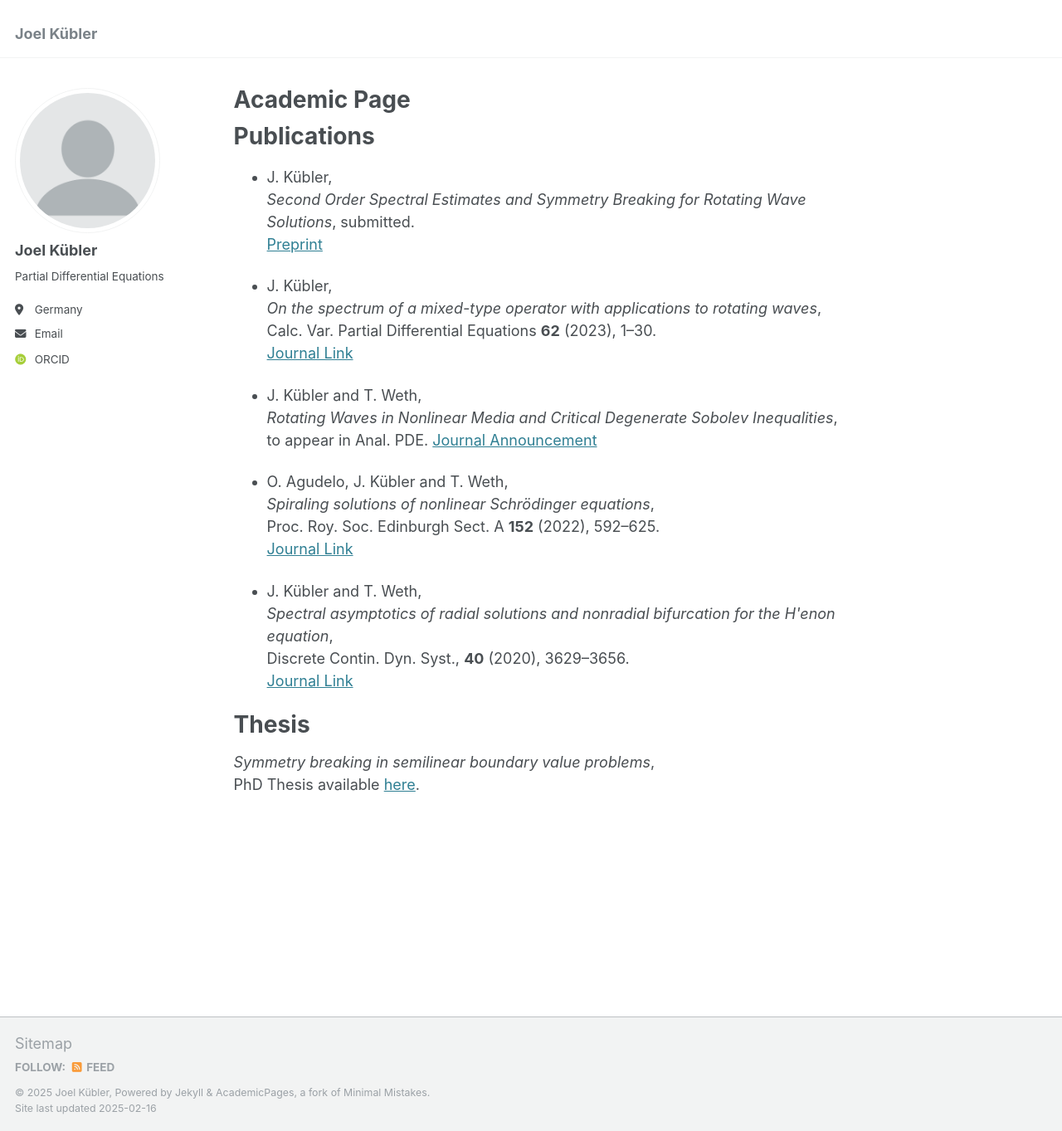
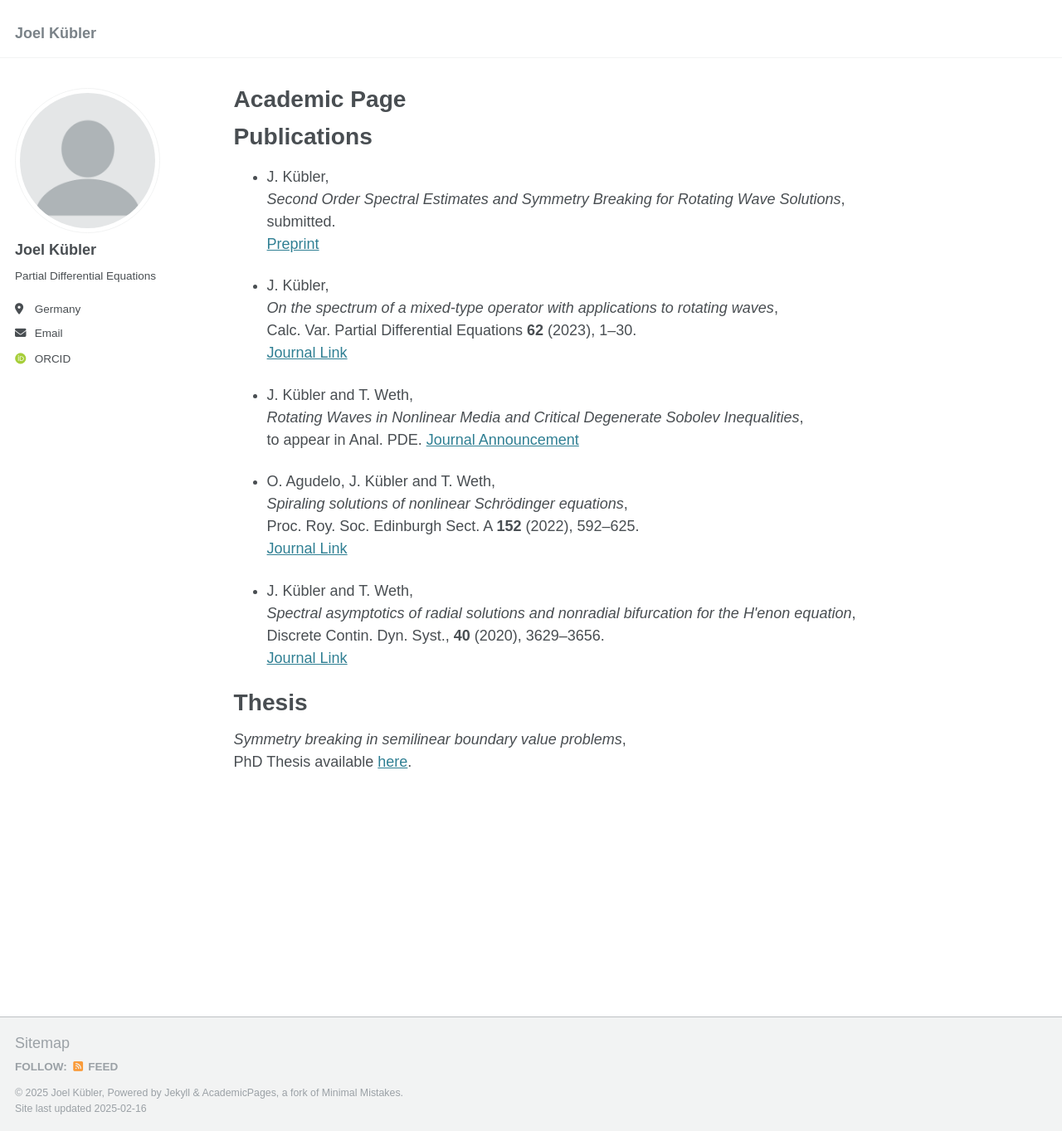
Before and after one commit to jkblr/jkblr.github.io, a Jekyll site: the page built from _pages/about.md, in a window 1280 px wide and 1363 px high. Shown: the whole window at 83% size. Built offline with Jekyll 4.4.1, drawn with Linux system fonts in a browser that asks for light colours; some web fonts are replaced.

Commit message:
Update _variables.scss

```diff
--- a/_sass/_variables.scss
+++ b/_sass/_variables.scss
@@ -14,7 +14,7 @@ $indent-var                 : 1.3em;
 
 /* system typefaces */
 $serif                      : Georgia, Times, serif;
-$sans-serif                 : -apple-system, ".SFNSText-Regular", "San Francisco", "Roboto", "Segoe UI", "Helvetica Neue", "Lucida Grande", Arial, sans-serif;
+$sans-serif                 : "Liberation Sans", -apple-system, ".SFNSText-Regular", "San Francisco", "Roboto", "Segoe UI", "Helvetica Neue", "Lucida Grande", Arial, sans-serif;
 $monospace                  : Monaco, Consolas, "Lucida Console", monospace;
 
 /* sans serif typefaces */
```
